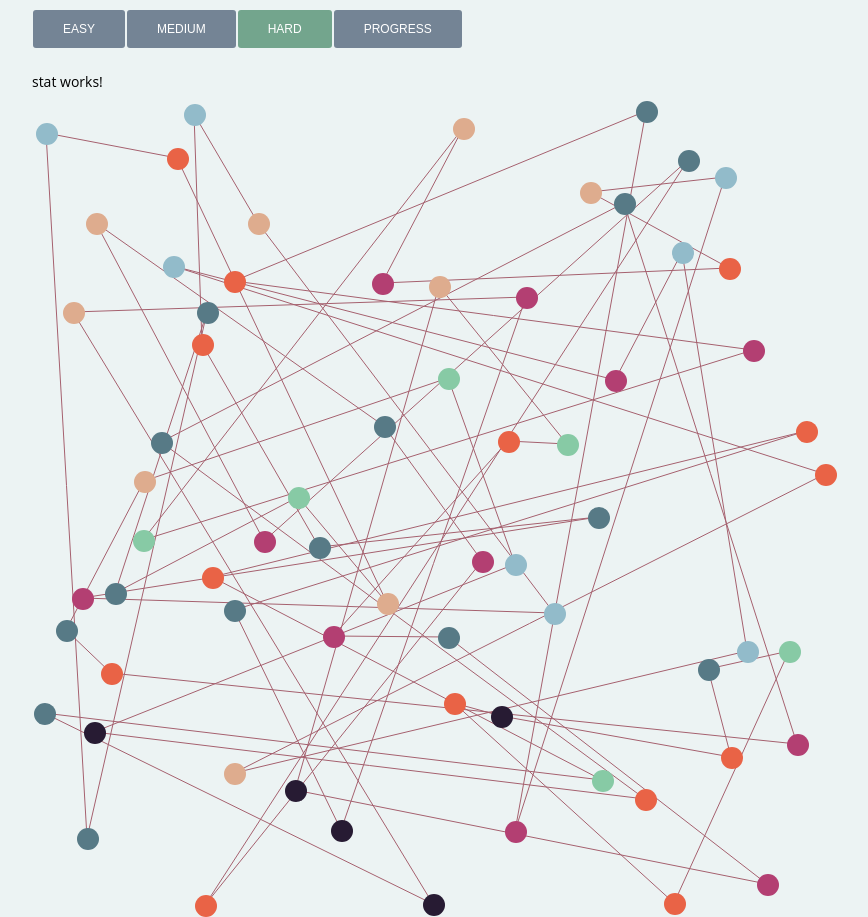
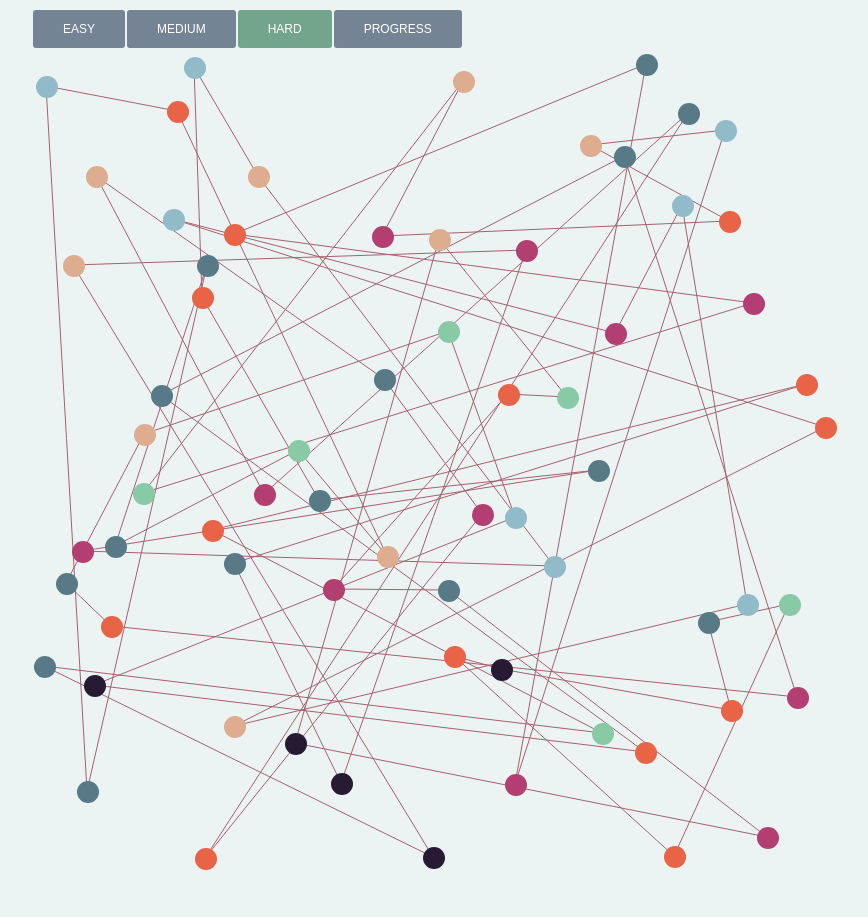
Before and after one commit to hasan42/connect-line, an Angular app: page / in a window 1280 px wide. Shown: the whole page, without its empty margins (208-1076 px from the left). After the commit the page ends 870 px from the top, so only its background shows below. Built offline with nearby package versions, Linux system fonts and the light colour scheme.

Commit message:
hide stat component

```diff
--- a/src/app/app.component.html
+++ b/src/app/app.component.html
@@ -1,6 +1,6 @@
 <app-alert></app-alert>
 <div class="wrap">
   <app-settings></app-settings>
-  <app-stat></app-stat>
+  <!-- <app-stat></app-stat> -->
   <app-area></app-area>
 </div>
```
